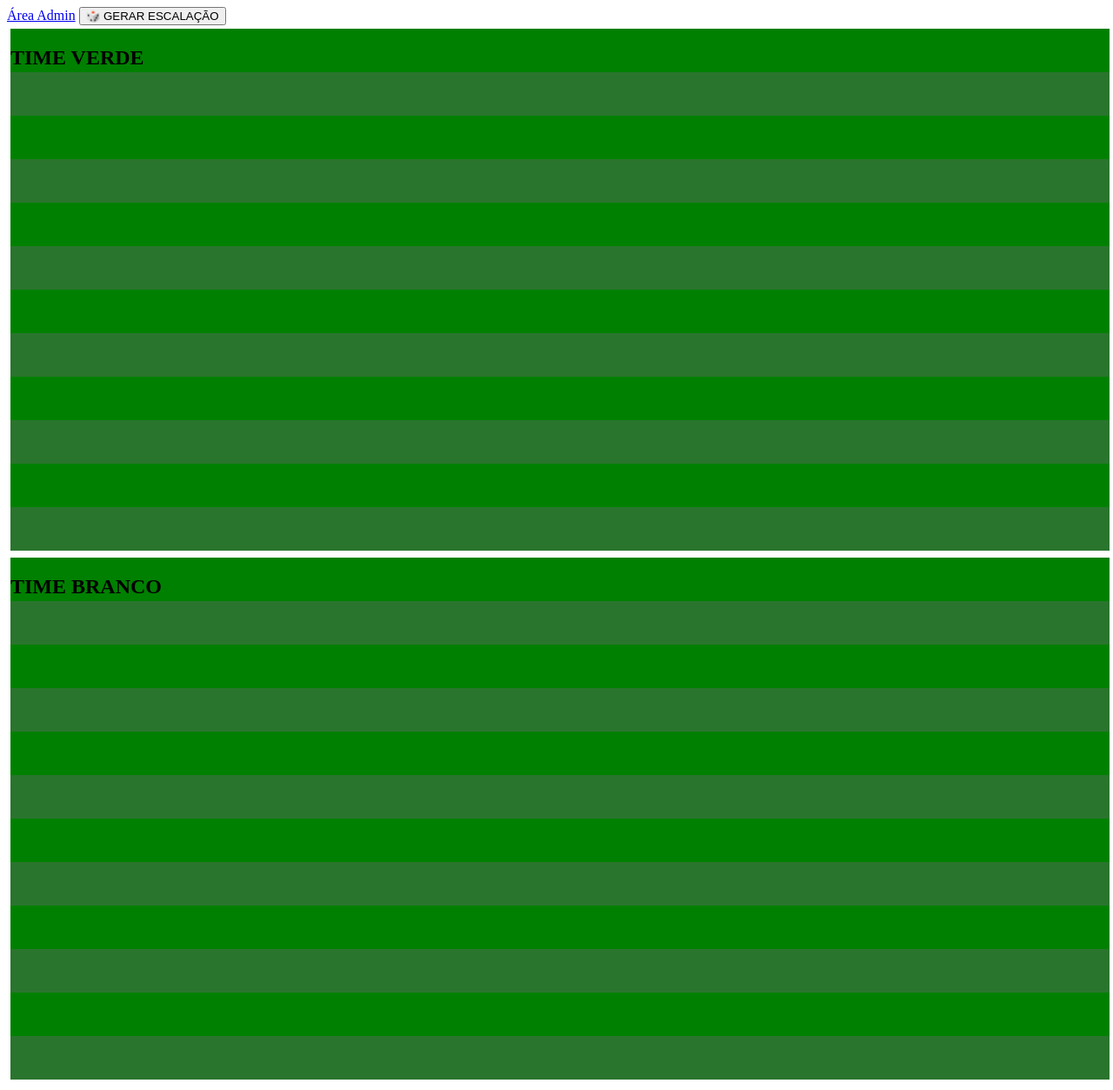
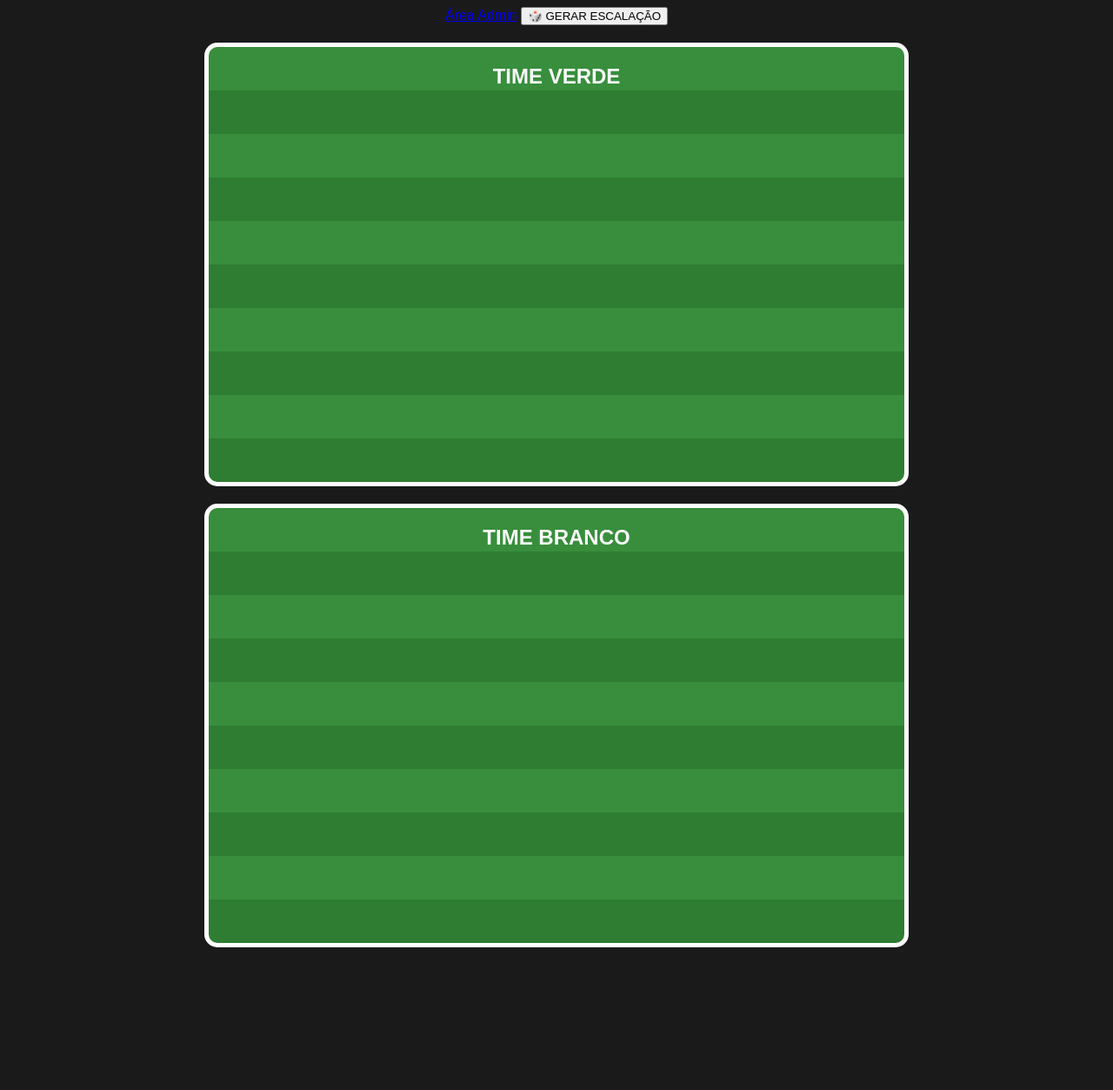
Before and after one commit to jhownsilva/sorteiolusa, a Flask app: page / in a window 1280 px wide. Shown: the whole page at 87% size. After the commit the page ends 1089 px from the top, so only its background shows below. Run offline with Flask 3, Linux system fonts and the light colour scheme.

Commit message:
style.css

```diff
--- a/static/css/style.css
+++ b/static/css/style.css
@@ -1,24 +1,35 @@
-/* Container do Campo */
+body { background: #1a1a1a; color: white; font-family: sans-serif; text-align: center; }
+
 .campo-container {
     background: #2e7d32;
-    border: 4px solid #fff;
+    width: 90%; max-width: 800px;
+    height: 500px;
+    margin: 20px auto;
     position: relative;
-    width: 100%;
-    height: 600px;
-    background-image: repeating-linear-gradient(green, green 50px, #2a752e 50px, #2a752e 100px);
+    border: 5px solid white;
+    border-radius: 15px;
+    background-image: repeating-linear-gradient(0deg, #2e7d32, #2e7d32 50px, #388e3c 50px, #388e3c 100px);
 }
 
-/* Camisa do Jogador */
-.camisa {
+.area-campo { position: relative; width: 100%; height: 100%; }
+
+.jogador-shirt {
+    position: absolute;
     width: 60px;
-    height: 80px;
-    position: absolute;
-    transition: all 0.5s;
     text-align: center;
+    transition: all 0.8s ease-in-out;
 }
 
-/* Posições Táticas */
+.shirt-icon {
+    width: 40px; height: 40px;
+    background: #fff; color: #000;
+    border-radius: 5px; font-weight: bold;
+    display: flex; align-items: center; justify-content: center;
+    margin: 0 auto;
+}
+
+/* Exemplo de Coordenadas do Starting XI */
 .pos-goleiro { bottom: 5%; left: 45%; }
-.pos-zag-esq { bottom: 20%; left: 25%; }
-.pos-zag-dir { bottom: 20%; left: 65%; }
-/* Adicione as outras conforme o layout da imagem */
+.pos-zag-1 { bottom: 25%; left: 25%; }
+.pos-zag-2 { bottom: 25%; left: 65%; }
+.pos-ata-1 { top: 10%; left: 45%; }
```
